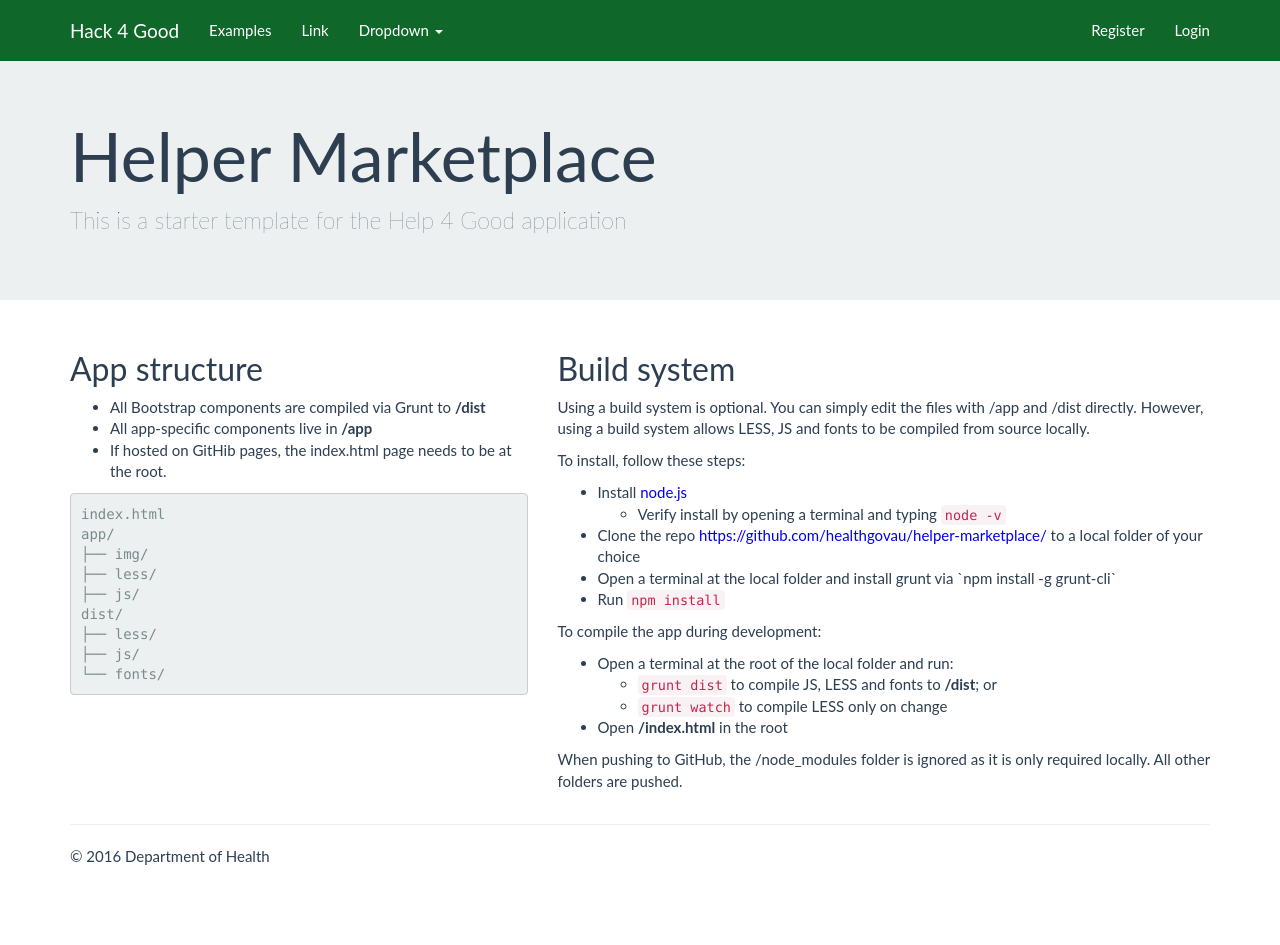
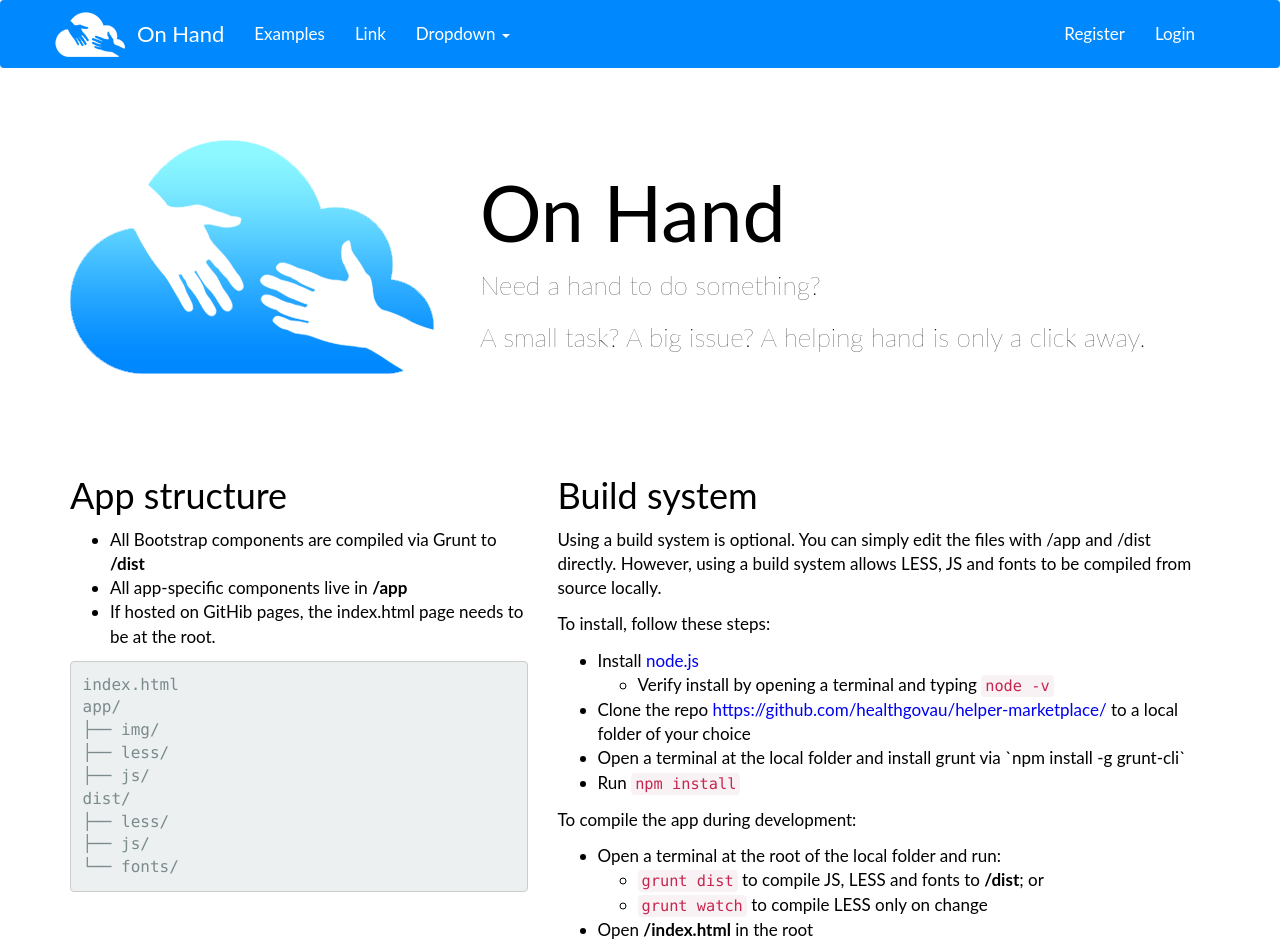
Before and after one commit to git-shyam/healthgovau.github.io, a website: page index.html in a window 1280 px wide. Shown: the top 945 px of the page. Before the commit the page ends 898 px from the top, so only its background shows below. Drawn offline with nearby package versions, Linux system fonts and the light colour scheme; no server answers.

Commit message:
Testing for colour, brand, header
Just testing

```diff
--- a/app/less/core.less
+++ b/app/less/core.less
@@ -3,12 +3,23 @@
 
 /* Move down content because we have a fixed navbar that is 50px tall */
 body {
-  padding-top: 50px;
+  /*padding-top: 50px;*/
   padding-bottom: 20px;
+}
+
+.jumbo-lead {
+	margin-top: 30px;
+}
+.jumbo-lead {
+	margin-left: 20px;
 }
 
 
 // Navbar =====================================================================
+.navbar-brand {
+	background: url("@{img-path}/logo-small.png") left center no-repeat;
+	padding-left: 82px;
+}
 
 // Buttons ====================================================================
 
--- a/app/less/variables.less
+++ b/app/less/variables.less
@@ -2,6 +2,8 @@
 // Variables
 // --------------------------------------------------
 
+// Paths
+@img-path:               "../../app/img";
 
 //== Colors
 //
@@ -15,8 +17,11 @@
 @gray-light:             #b4bcc2;   // #999
 @gray-lighter:           #ecf0f1; // #eee
 @green-dark:  			 #10672a;
+@blue-light:             #8df8ff;
+@blue-dark:              #0089ff;
 
 @brand-primary:         #2C3E50;
+@brand-primary:         #000;
 @brand-success:         #18BC9C;
 @brand-info:            #3498DB;
 @brand-warning:         #F39C12;
@@ -50,7 +55,7 @@
 @font-family-monospace:   Menlo, Monaco, Consolas, "Courier New", monospace;
 @font-family-base:        @font-family-sans-serif;
 
-@font-size-base:          15px;
+@font-size-base:          17px;
 @font-size-large:         ceil((@font-size-base * 1.25)); // ~18px
 @font-size-small:         ceil((@font-size-base * 0.85)); // ~12px
 
@@ -359,7 +364,7 @@
 //##
 
 // Basics of a navbar
-@navbar-height:                    60px;
+@navbar-height:                    66px;
 @navbar-margin-bottom:             @line-height-computed;
 @navbar-border-radius:             @border-radius-base;
 @navbar-padding-horizontal:        floor((@grid-gutter-width / 2));
@@ -367,7 +372,7 @@
 @navbar-collapse-max-height:       340px;
 
 @navbar-default-color:             #fff;
-@navbar-default-bg:                @green-dark;
+@navbar-default-bg:                @blue-dark;
 @navbar-default-border:            transparent;
 
 // Navbar links
@@ -488,7 +493,7 @@
 
 @jumbotron-padding:              30px;
 @jumbotron-color:                inherit;
-@jumbotron-bg:                   @gray-lighter;
+@jumbotron-bg:                   @white;
 @jumbotron-heading-color:        inherit;
 @jumbotron-font-size:            ceil((@font-size-base * 1.5));
 @jumbotron-heading-font-size:    ceil((@font-size-base * 4.5));
--- a/index.html
+++ b/index.html
@@ -16,10 +16,10 @@
     <![endif]-->
   </head>
   <body>
-    <div class="navbar navbar-default navbar-fixed-top">
+    <div class="navbar navbar-default">
       <div class="container">
         <div class="navbar-header">
-          <a href="index.html" class="navbar-brand">Hack 4 Good</a>
+          <a href="index.html" class="navbar-brand">On Hand</a>
           <button class="navbar-toggle" type="button" data-toggle="collapse" data-target="#navbar-main">
           <span class="icon-bar"></span>
           <span class="icon-bar"></span>
@@ -56,9 +56,17 @@
     <!-- Main jumbotron for a primary marketing message or call to action -->
     <div class="jumbotron">
       <div class="container">
-        <h1>Helper Marketplace</h1>
-        <p>This is a starter template for the Help 4 Good application</p>
-        <!--<p><a class="btn btn-primary btn-lg" href="#" role="button">Learn more »</a></p>-->
+        <div class="row">
+          <div class="col-md-4">
+            <img src="./app/img/logo.png" alt="On hand logo" class="jumbo-logo">
+          </div>
+          <div class="col-md-8">
+            <div class="jumbo-lead"><h1>On Hand</h1>
+              <p>Need a hand to do something?</p>
+              <p>A small task? A big issue? A helping hand is only a click away.</p>
+            </div>
+          </div>
+        </div>
       </div>
     </div>
     <div class="container">
```
Also changed, not shown: boilerplate.html (+2 -2 lines), examples.html (+2 -10 lines), app/img/logo-small.png (added), app/img/logo.png (added), dist/css/helper-marketplace-theme.css, dist/css/helper-marketplace.css, 2 other files.
